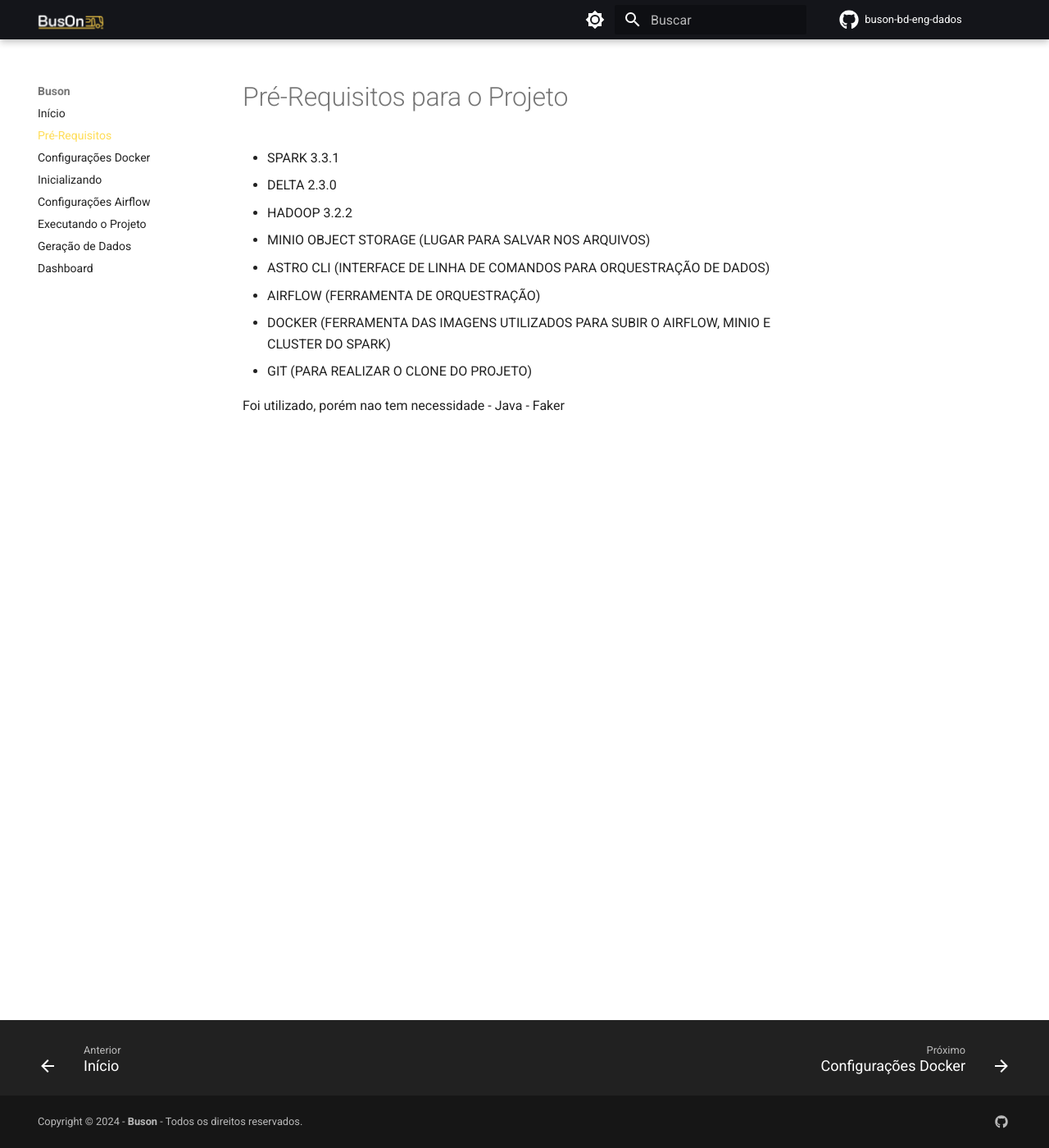
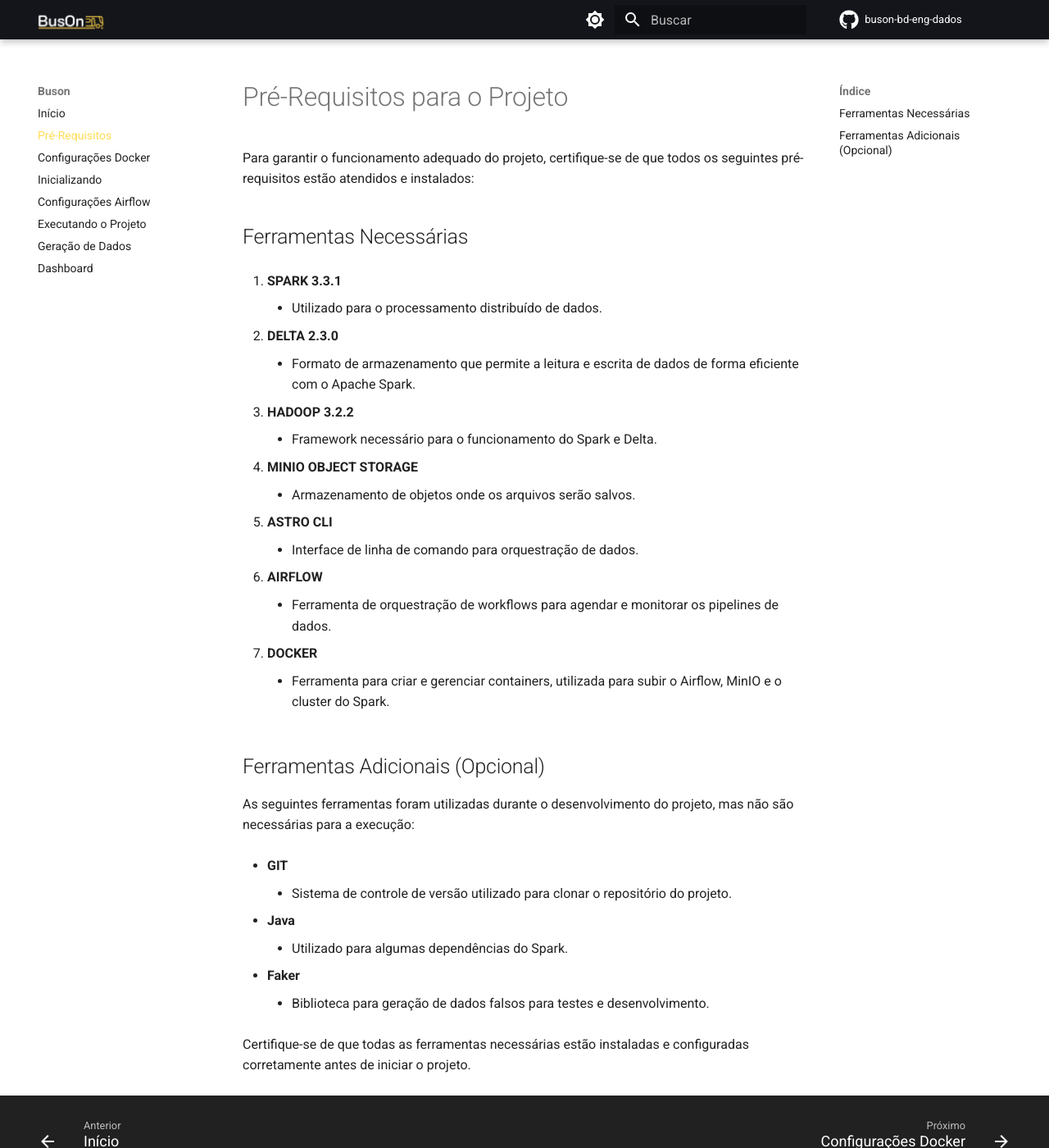
Before and after one commit to thiagoDimon/buson-bd-eng-dados, an MkDocs documentation site: the page built from docs/preRequisitos.md, in a window 1280 px wide and 1400 px high. Shown: the whole window at 82% size. Built offline with MkDocs 1.6.1 and Material for MkDocs 9.7.7, drawn with Linux system fonts in a browser that asks for light colours; comment, search, counter and statistics services are not loaded.

Commit message:
Ajustado preRequisitos

```diff
--- a/docs/preRequisitos.md
+++ b/docs/preRequisitos.md
@@ -1,13 +1,43 @@
 # Pré-Requisitos para o Projeto
-- SPARK 3.3.1
-- DELTA 2.3.0
-- HADOOP 3.2.2
-- MINIO OBJECT STORAGE (LUGAR PARA SALVAR NOS ARQUIVOS)
-- ASTRO CLI (INTERFACE DE LINHA DE COMANDOS PARA ORQUESTRAÇÃO DE DADOS)
-- AIRFLOW (FERRAMENTA DE ORQUESTRAÇÃO)
-- DOCKER (FERRAMENTA DAS IMAGENS UTILIZADOS PARA SUBIR O AIRFLOW, MINIO E CLUSTER DO SPARK)
-- GIT (PARA REALIZAR O CLONE DO PROJETO)
 
-Foi utilizado, porém nao tem necessidade
-- Java
-- Faker
+Para garantir o funcionamento adequado do projeto, certifique-se de que todos os seguintes pré-requisitos estão atendidos e instalados:
+
+## Ferramentas Necessárias
+
+1. **SPARK 3.3.1**
+    - Utilizado para o processamento distribuído de dados.
+
+2. **DELTA 2.3.0**
+    - Formato de armazenamento que permite a leitura e escrita de dados de forma eficiente com o Apache Spark.
+
+3. **HADOOP 3.2.2**
+    - Framework necessário para o funcionamento do Spark e Delta.
+
+4. **MINIO OBJECT STORAGE**
+    - Armazenamento de objetos onde os arquivos serão salvos.
+
+5. **ASTRO CLI**
+    - Interface de linha de comando para orquestração de dados.
+
+6. **AIRFLOW**
+    - Ferramenta de orquestração de workflows para agendar e monitorar os pipelines de dados.
+
+7. **DOCKER**
+    - Ferramenta para criar e gerenciar containers, utilizada para subir o Airflow, MinIO e o cluster do Spark.
+
+
+
+## Ferramentas Adicionais (Opcional)
+
+As seguintes ferramentas foram utilizadas durante o desenvolvimento do projeto, mas não são necessárias para a execução:
+
+- **GIT**
+    - Sistema de controle de versão utilizado para clonar o repositório do projeto.
+
+- **Java**
+    - Utilizado para algumas dependências do Spark.
+
+- **Faker**
+    - Biblioteca para geração de dados falsos para testes e desenvolvimento.
+
+Certifique-se de que todas as ferramentas necessárias estão instaladas e configuradas corretamente antes de iniciar o projeto.
```
